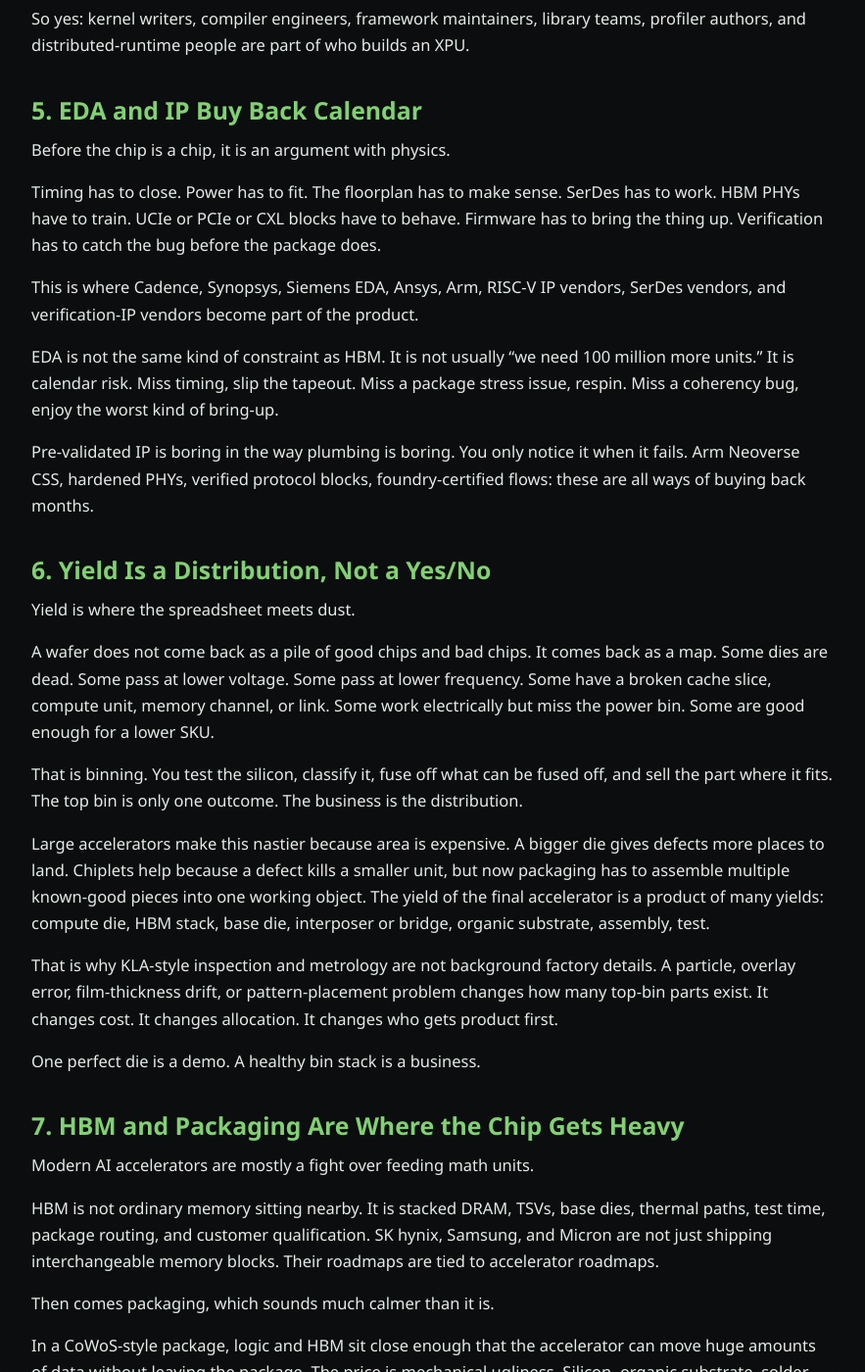
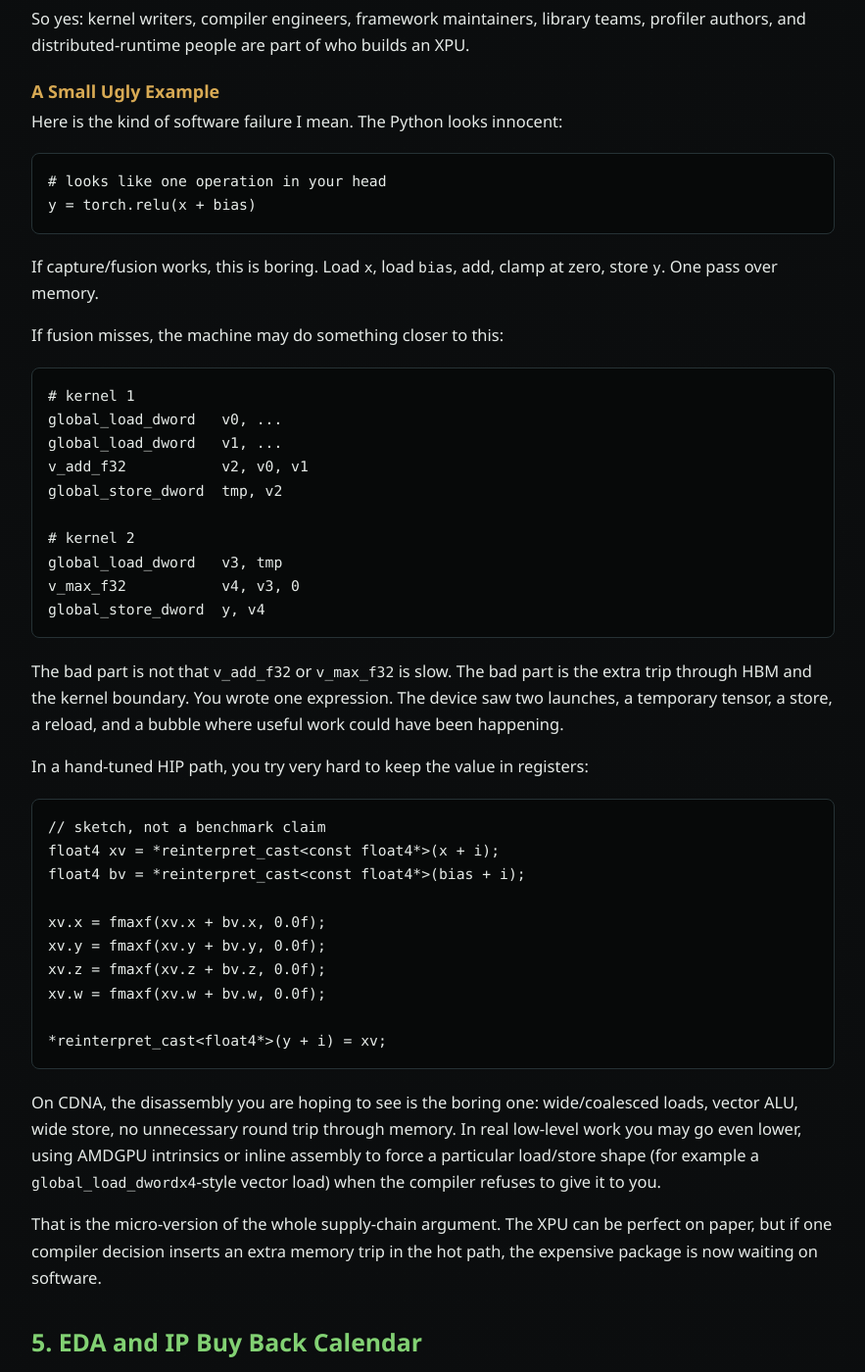
Before and after one commit to Jayluci4/Jayluci4.github.io, a Jekyll site: the page built from _posts/2026-06-20-who-really-builds-an-xpu.md, in a window 1280 px wide and 1400 px high, scrolled down 4414 px. Shown: the whole window at 98% size, without its empty margins (148-1031 px from the left). Built offline with Jekyll 4.4.1, drawn with Linux system fonts in a browser that asks for light colours; some of the changed text lies outside the part shown.

Commit message:
Add software micro example to XPU post

````diff
--- a/_posts/2026-06-20-who-really-builds-an-xpu.md
+++ b/_posts/2026-06-20-who-really-builds-an-xpu.md
@@ -172,6 +172,53 @@ This layer fails quietly. You do not always get a crash. You get 42% utilization
 
 So yes: kernel writers, compiler engineers, framework maintainers, library teams, profiler authors, and distributed-runtime people are part of who builds an XPU.
 
+### A Small Ugly Example
+
+Here is the kind of software failure I mean. The Python looks innocent:
+
+```python
+# looks like one operation in your head
+y = torch.relu(x + bias)
+```
+
+If capture/fusion works, this is boring. Load `x`, load `bias`, add, clamp at zero, store `y`. One pass over memory.
+
+If fusion misses, the machine may do something closer to this:
+
+```text
+# kernel 1
+global_load_dword   v0, ...
+global_load_dword   v1, ...
+v_add_f32           v2, v0, v1
+global_store_dword  tmp, v2
+
+# kernel 2
+global_load_dword   v3, tmp
+v_max_f32           v4, v3, 0
+global_store_dword  y, v4
+```
+
+The bad part is not that `v_add_f32` or `v_max_f32` is slow. The bad part is the extra trip through HBM and the kernel boundary. You wrote one expression. The device saw two launches, a temporary tensor, a store, a reload, and a bubble where useful work could have been happening.
+
+In a hand-tuned HIP path, you try very hard to keep the value in registers:
+
+```cpp
+// sketch, not a benchmark claim
+float4 xv = *reinterpret_cast<const float4*>(x + i);
+float4 bv = *reinterpret_cast<const float4*>(bias + i);
+
+xv.x = fmaxf(xv.x + bv.x, 0.0f);
+xv.y = fmaxf(xv.y + bv.y, 0.0f);
+xv.z = fmaxf(xv.z + bv.z, 0.0f);
+xv.w = fmaxf(xv.w + bv.w, 0.0f);
+
+*reinterpret_cast<float4*>(y + i) = xv;
+```
+
+On CDNA, the disassembly you are hoping to see is the boring one: wide/coalesced loads, vector ALU, wide store, no unnecessary round trip through memory. In real low-level work you may go even lower, using AMDGPU intrinsics or inline assembly to force a particular load/store shape (for example a `global_load_dwordx4`-style vector load) when the compiler refuses to give it to you.
+
+That is the micro-version of the whole supply-chain argument. The XPU can be perfect on paper, but if one compiler decision inserts an extra memory trip in the hot path, the expensive package is now waiting on software.
+
 ## 5. EDA and IP Buy Back Calendar
 
 Before the chip is a chip, it is an argument with physics.
@@ -208,7 +255,7 @@ Then comes packaging, which sounds much calmer than it is.
 
 In a CoWoS-style package, logic and HBM sit close enough that the accelerator can move huge amounts of data without leaving the package. The price is mechanical ugliness. Silicon, organic substrate, solder bumps, underfill, heat spreader, cold plate: these materials expand differently. The package heats, cools, bows, and gets clamped into a server. Signals still have to arrive cleanly. Power still has to arrive without too much noise. HBM still has to stay inside its thermal limits.
 
-That is the part hidden by the word "advanced." It is not advanced like a shiny feature. It is advanced like a bridge that cannot crack when traffic and weather change at the same time.
+That is the part hidden by the word "advanced." It is not advanced like a shiny feature. It is advanced like a bridge that cannot crack when traffic and weather change at the same time. (If you have ever seen an organic substrate warp under thermal load, you understand why packaging people do not sleep normally.)
 
 The chip is born at tapeout. The accelerator becomes real at package-out.
 
@@ -250,11 +297,9 @@ There is no free layer. A custom kernel can be fast and brittle. An open interco
 
 Every company is choosing where to accept pain.
 
-## My Read
+The bottleneck will keep moving. HBM4 one quarter. CoWoS-L or SoIC the next. Substrates after that. Then 1.6T optics, CDUs, power shelves, transformers, deployment labor, or grid interconnects.
 
-The next bottleneck will move around. HBM4 one quarter. CoWoS-L or SoIC the next. Substrates after that. Then 1.6T optics, CDUs, power shelves, transformers, deployment labor, or grid interconnects.
-
-Custom silicon keeps growing where the buyer owns the workload. Ethernet keeps gaining where buyers want replaceability. Proprietary scale-up fabrics stay strong where the system owner can keep a tight fast domain and charge for the integrated path.
+Custom silicon grows where the buyer owns the workload. Ethernet gains where buyers want replaceability. Proprietary scale-up fabrics stay strong where the system owner can keep a tight fast domain and charge for the integrated path.
 
 The package becomes as important as the die. The question is not only "how fast is the chip?" It is "how much memory and bandwidth can the package sustain, and how many good ones can be built?"
 
@@ -265,7 +310,7 @@ Power is the cleanest constraint because it is hard to hand-wave. Either the sit
 - CUDA as early speculative software platform: [NVIDIA CUDA programming guide](https://docs.nvidia.com/cuda/cuda-programming-guide/01-introduction/introduction.html), [NVIDIA CUDA platform](https://developer.nvidia.com/cuda)
 - Jensen Huang on downstream demand and supply-chain alignment: [Dwarkesh interview](https://www.dwarkesh.com/p/jensen-huang)
 - Demand signals: [OpenAI and Broadcom 10 GW collaboration](https://investors.broadcom.com/news-releases/news-release-details/openai-and-broadcom-announce-strategic-collaboration-deploy-10), [Meta 2026 capex guidance](https://investor.atmeta.com/investor-news/press-release-details/2026/Meta-Reports-Fourth-Quarter-and-Full-Year-2025-Results/default.aspx)
-- Software paths: [NVIDIA NCCL](https://docs.nvidia.com/deeplearning/nccl/user-guide/docs/overview.html), [AMD RCCL](https://rocm.docs.amd.com/projects/rccl/en/latest/what-is-rccl.html), [Google Cloud TPU and XLA](https://docs.cloud.google.com/tpu/docs/intro-to-tpu), [AWS Neuron](https://awsdocs-neuron.readthedocs-hosted.com/)
+- Software paths: [NVIDIA NCCL](https://docs.nvidia.com/deeplearning/nccl/user-guide/docs/overview.html), [AMD RCCL](https://rocm.docs.amd.com/projects/rccl/en/latest/what-is-rccl.html), [ROCm compiler reference](https://rocm.docs.amd.com/projects/llvm-project/en/latest/reference/rocmcc.html), [Clang AMDGPU builtins](https://clang.llvm.org/docs/AMDGPUBuiltinReference.html), [Google Cloud TPU and XLA](https://docs.cloud.google.com/tpu/docs/intro-to-tpu), [AWS Neuron](https://awsdocs-neuron.readthedocs-hosted.com/)
 - EDA and IP: [Cadence Q1 2026](https://investor.cadence.com/news/news-details/2026/Cadence-Reports-First-Quarter-2026-Financial-Results/default.aspx), [Synopsys 2025 10-K](https://www.sec.gov/Archives/edgar/data/883241/000088324125000028/snps-20251031.htm), [Arm Neoverse CSS](https://www.arm.com/products/cloud-datacenter/neoverse-compute-subsystems)
 - Foundry, yield, and equipment: [TSMC 2025 annual report](https://investor.tsmc.com/static/annualReports/2025/english/index.html), [ASML 2025 financials](https://www.asml.com/en/investors/annual-report/2025/financials), [KLA defect inspection](https://www.kla.com/products/chip-manufacturing/defect-inspection-review)
 - HBM and packaging: [Micron HBM4](https://investors.micron.com/news-releases/news-release-details/micron-high-volume-production-hbm4-designed-nvidia-vera-rubin), [SK hynix HBM4](https://news.skhynix.com/sk-hynix-completes-worlds-first-hbm4-development-and-readies-mass-production/), [Samsung and AMD HBM4](https://news.samsung.com/global/samsung-and-amd-expand-strategic-collaboration-on-next-generation-ai-memory-solutions), [TSMC CoWoS](https://3dfabric.tsmc.com/english/dedicatedFoundry/technology/cowos.htm), [Intel advanced packaging](https://www.intel.com/content/www/us/en/foundry/packaging.html), [Ajinomoto ABF](https://www.ajinomoto.com/innovation/our_innovation/buildupfilm)
````
